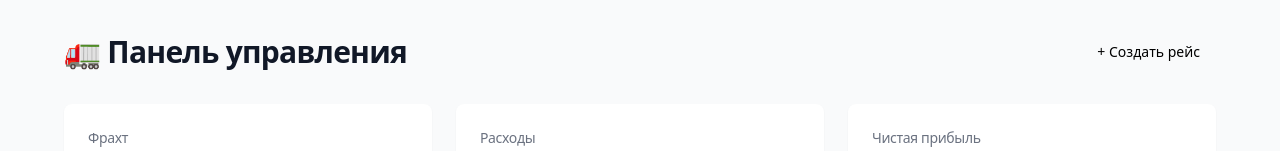
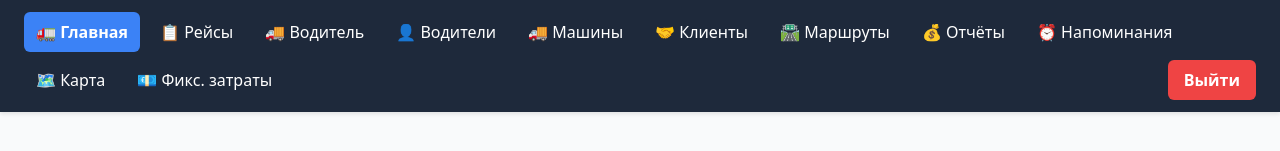
Before and after one commit to kru4ara/logistics-new, a Next.js app: page / in a window 1280 px wide. Shown: the top 151 px of the page. Built offline with nearby package versions, Linux system fonts and the light colour scheme; no server answers; the database is empty.

Commit message:
Update layout.tsx

```diff
--- a/app/layout.tsx
+++ b/app/layout.tsx
@@ -1,8 +1,9 @@
-import "./globals.css";
+import './globals.css';
+import Navbar from './components/Navbar';
 
 export const metadata = {
-  title: "Logistics CRM",
-  description: "Управление рейсами и расходами",
+  title: 'Logistics CRM',
+  description: 'Управление рейсами и расходами',
 };
 
 export default function RootLayout({
@@ -12,7 +13,12 @@ export default function RootLayout({
 }) {
   return (
     <html lang="ru">
-      <body>{children}</body>
+      <body>
+        <Navbar />
+        <main style={{ minHeight: 'calc(100vh - 60px)' }}>
+          {children}
+        </main>
+      </body>
     </html>
   );
 }
```
